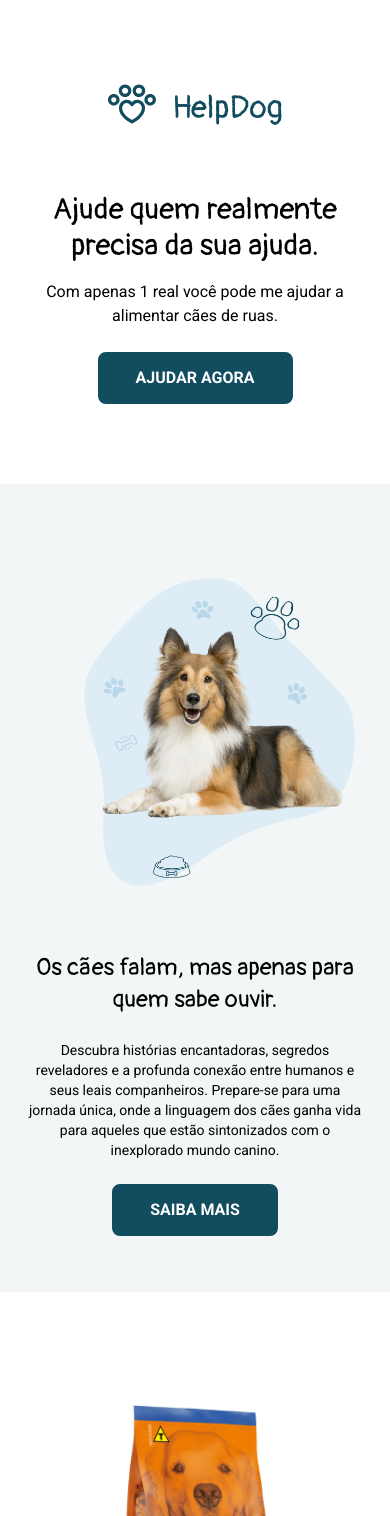
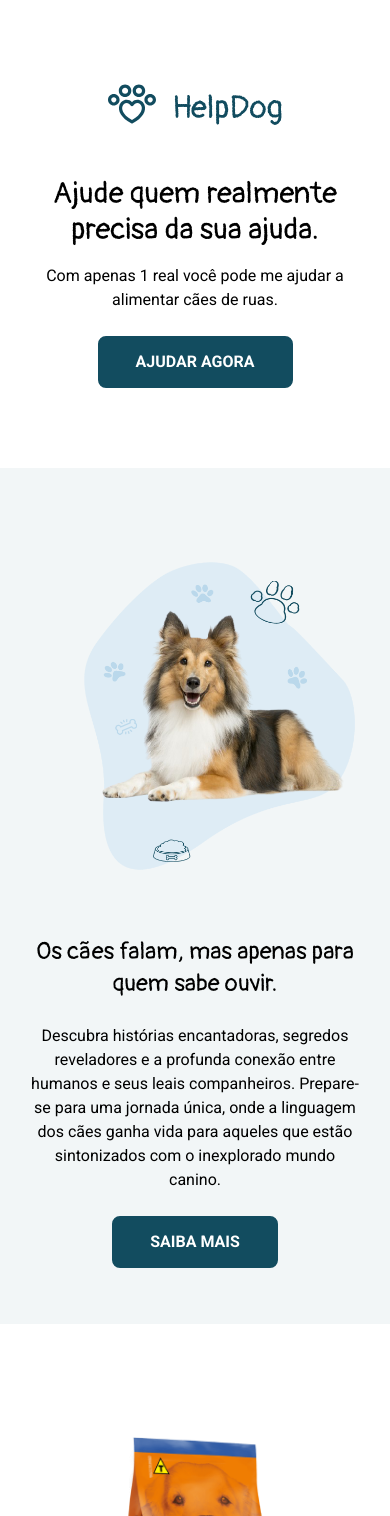
Before and after one commit to gabrielalencs/Desafios-CodeLab, a React (Vite) app in the folder desafio_08/: page / in a window 390 px wide. Shown: the top 1516 px of the page. Built offline with nearby package versions, Linux system fonts and the light colour scheme.

Commit message:
desafio 08 - ajustes finais

```diff
--- a/desafio_08/src/components/DogStoriesSection/index.jsx
+++ b/desafio_08/src/components/DogStoriesSection/index.jsx
@@ -9,9 +9,9 @@ const DogStoriesSection = () => {
                 <div className='max-w-650 mx-auto '>
                     <img src={DogStoriesImage} alt="Dog Image" className='mx-auto w-full xl:relative xl:right-20' />
                 </div>
-                <div className='text-center px-7 mt-7 max-w-500 mx-auto xl:text-left xl:max-w-full xl:flex-1'>
+                <div className='text-center px-7 mt-7 max-w-500 mx-auto xl:text-left xl:px-0 xl:max-w-full xl:flex-1'>
                     <h2 className='text-2xl md:text-3xl xl:text-4xl'>Os cães falam, mas apenas para quem sabe ouvir.</h2>
-                    <p className='mt-6 text-sm md:text-base xl:text-lg'>
+                    <p className='mt-6 xl:text-lg'>
                         Descubra histórias encantadoras, segredos reveladores e a profunda conexão entre humanos e seus leais companheiros. Prepare-se para uma jornada única, onde a linguagem dos cães ganha vida para aqueles que estão sintonizados com o inexplorado mundo canino.
                     </p>
                     <Button text='Saiba Mais' />
--- a/desafio_08/src/components/HeroSection/index.jsx
+++ b/desafio_08/src/components/HeroSection/index.jsx
@@ -13,8 +13,8 @@ const HeroSection = () => {
                     alt="Logo da HelpDog"
                     className='mx-auto xl:mx-0'
                 />
-                <h1 className='mt-16 text-3xl md:text-4xl xl:text-5xl'>Ajude quem realmente precisa da sua ajuda.</h1>
-                <p className='mt-4 md:mt-6 md:text-xl xl:text-xl xl:max-w-382'>
+                <h1 className='mt-12 text-3xl md:text-4xl xl:text-5xl'>Ajude quem realmente precisa da sua ajuda.</h1>
+                <p className='mt-4 px-5 md:px-0 md:mt-6 md:text-xl xl:text-xl xl:max-w-382'>
                     Com apenas 1 real você pode me ajudar a alimentar cães de ruas.
                 </p>
                 <Button text='Ajudar Agora' />
```
